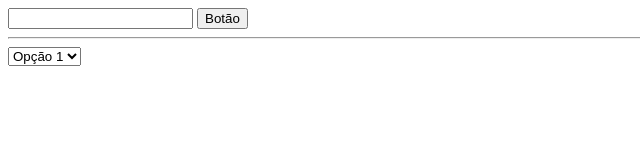
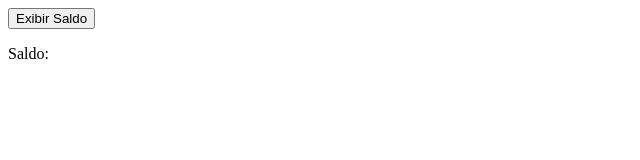
Before and after one commit to SClovesgtx/vue-fist-study, a plain HTML site: page index.html in a window 1280 px wide. Shown: the whole page, without its empty margins (0-640 px from the left). Drawn offline with Linux system fonts and the light colour scheme.

Commit message:
v-if simples

```diff
--- a/index.html
+++ b/index.html
@@ -13,14 +13,9 @@
 <body>
 
     <div id="app">
-        <input type="text" id="inputTexto">
-        <button @click="selecionarElFilho">Botão</button>
-        <hr>
-        <select name="opções" id="opcao">
-            <option value="A">Opção 1</option>
-            <option value="B">Opção 2</option>
-            <option value="C">Opção 3</option>
-        </select>
+        <!-- v-if simples -->
+        <button @click="mostrarSaldo()">Exibir Saldo</button>
+        <p>Saldo: <span v-if='exibirSaldo'> R$ {{ saldo }} </span></p>
     </div>
 
     <script>
@@ -28,12 +23,12 @@
         const options = {
             el: '#app',
             data: {
-
+               saldo: 15678.37,
+               exibirSaldo: false
             },
             methods: {
-                selecionarElFilho(){
-                    // console.log(inputTexto.value)
-                    console.log(opcao.value)
+                mostrarSaldo(){
+                    this.exibirSaldo = true
                 }
             }
         }
```
